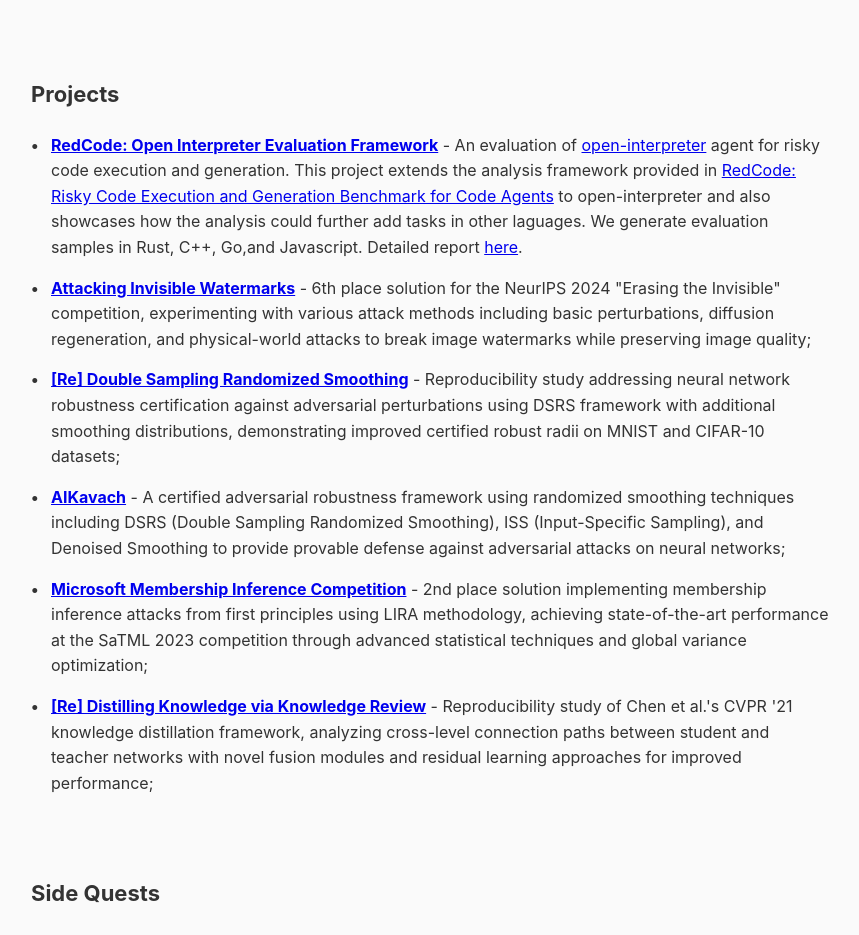
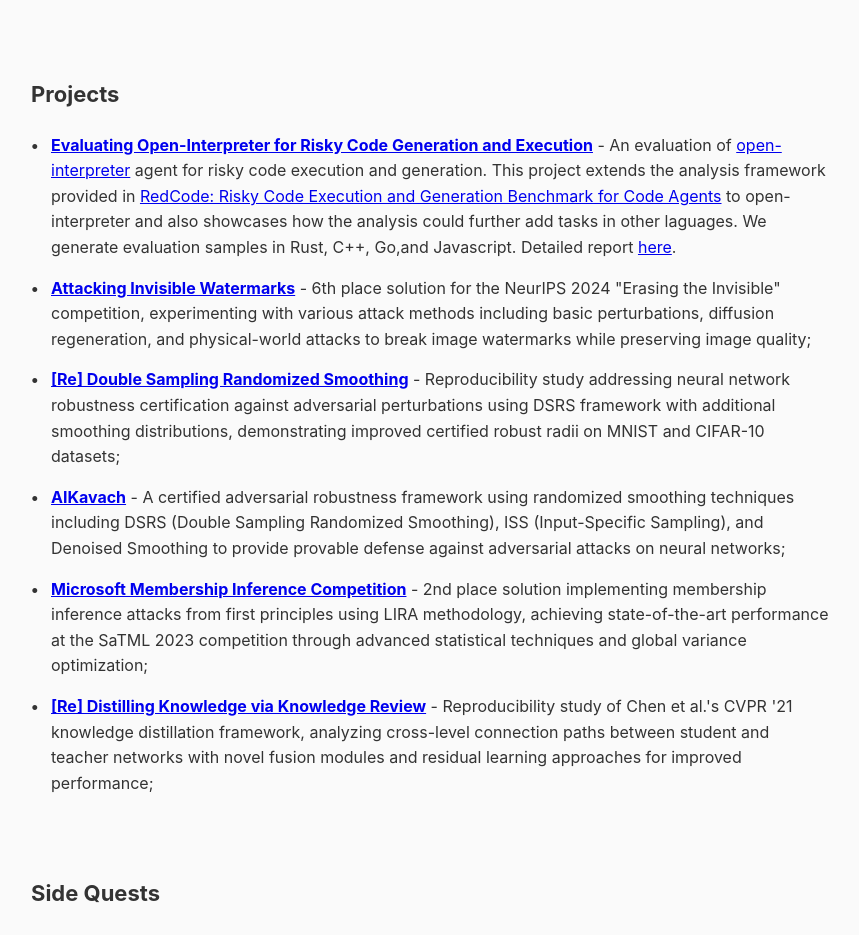
Before and after one commit to mr-sarthakgupta/mr-sarthakgupta.github.io, a plain HTML site: page index.html in a window 1280 px wide. Shown: the part 820-1755 px from the top of the page, without its empty margins (209-1068 px from the left). Drawn offline with Linux system fonts and the light colour scheme.

Commit message:
add corrections

```diff
--- a/index.html
+++ b/index.html
@@ -235,7 +235,7 @@
                 <h2>Projects</h2>
 
                 <ul class="research-ideas">
-                    <li><strong><a href="https://github.com/mr-sarthakgupta/redcode-open-interpreter-eval">RedCode: Open Interpreter Evaluation Framework</a></strong> - An evaluation of <a href="https://www.openinterpreter.com/">open-interpreter</a> agent for risky code execution and generation. This project extends the analysis framework provided in <a href="https://arxiv.org/abs/2411.07781">RedCode: Risky Code Execution and Generation Benchmark for Code Agents</a> to open-interpreter and also showcases how the analysis could further add tasks in other laguages. We generate evaluation samples in Rust, C++, Go,and Javascript. Detailed report <a href="redcode-evaluation-framework.html">here</a>.</li>
+                    <li><strong><a href="https://github.com/mr-sarthakgupta/redcode-open-interpreter-eval">Evaluating Open-Interpreter for Risky Code Generation and Execution</a></strong> - An evaluation of <a href="https://www.openinterpreter.com/">open-interpreter</a> agent for risky code execution and generation. This project extends the analysis framework provided in <a href="https://arxiv.org/abs/2411.07781">RedCode: Risky Code Execution and Generation Benchmark for Code Agents</a> to open-interpreter and also showcases how the analysis could further add tasks in other laguages. We generate evaluation samples in Rust, C++, Go,and Javascript. Detailed report <a href="redcode-evaluation-framework.html">here</a>.</li>
                     <li><strong><a href="https://github.com/mr-sarthakgupta/watermarking-attacks">Attacking Invisible Watermarks</a></strong> - 6th place solution for the NeurIPS 2024 "Erasing the Invisible" competition, experimenting with various attack methods including basic perturbations, diffusion regeneration, and physical-world attacks to break image watermarks while preserving image quality;</li>
                     <li><strong><a href="https://arxiv.org/abs/2306.15221">[Re] Double Sampling Randomized Smoothing</a></strong> - Reproducibility study addressing neural network robustness certification against adversarial perturbations using DSRS framework with additional smoothing distributions, demonstrating improved certified robust radii on MNIST and CIFAR-10 datasets;</li>
                     <li><strong><a href="https://github.com/dsgiitr/AIKavach">AIKavach</a></strong> - A certified adversarial robustness framework using randomized smoothing techniques including DSRS (Double Sampling Randomized Smoothing), ISS (Input-Specific Sampling), and Denoised Smoothing to provide provable defense against adversarial attacks on neural networks;</li>
```
